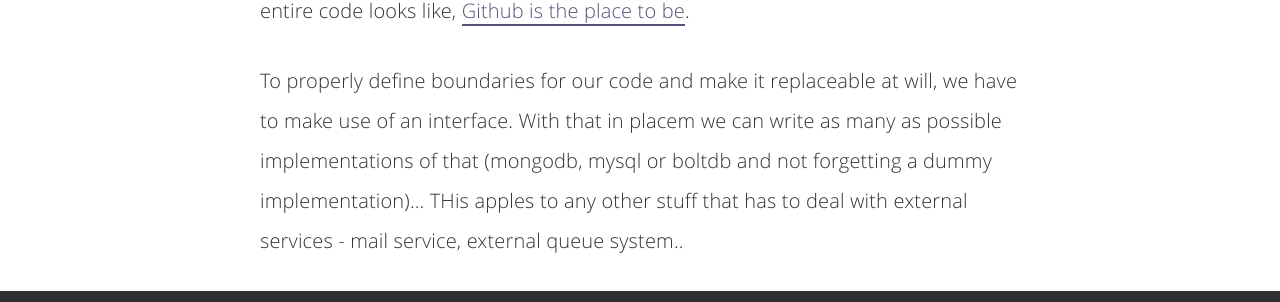
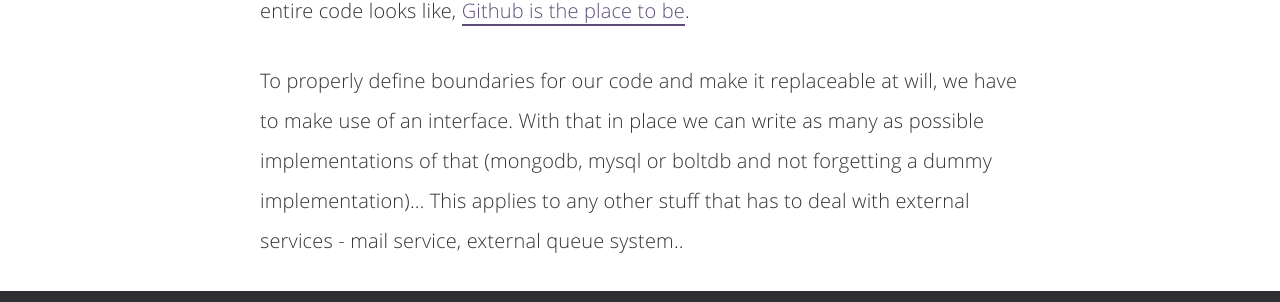
Before and after one commit to adelowo/portfolio, a Jekyll site: the page built from _posts/2017-07-06-mocking-go.md, in a window 1280 px wide and 900 px high, scrolled down 683 px. Shown: the part 193-495 px from the top of the window. Built offline with Jekyll 4.4.1, drawn with Linux system fonts in a browser that asks for light colours; comment, search, counter and statistics services are not loaded; some of the changed text lies outside the part shown.

Commit message:
Fixed multiple typos

```diff
--- a/_posts/2017-07-06-mocking-go.md
+++ b/_posts/2017-07-06-mocking-go.md
@@ -19,7 +19,7 @@ To fix this issues, we have to separate our API from the nice abstraction `datab
 So assuming, we are building a blog. We can create, delete and view posts. Obviously, we have to make use of some database to store this data. I would only go through the main concepts here, if anyone is interested in seeing what the entire code looks like, [Github is the place to be](https://github.com/adelowo/mockdemo).
 
 
-To properly define boundaries for our code and make it replaceable at will, we have to make use of an interface. With that in placem we can write as many as possible implementations of that (mongodb, mysql or boltdb and not forgetting a dummy implementation)... THis apples to any other stuff that has to deal with external services - mail service, external queue system..
+To properly define boundaries for our code and make it replaceable at will, we have to make use of an interface. With that in place we can write as many as possible implementations of that (mongodb, mysql or boltdb and not forgetting a dummy implementation)... This applies to any other stuff that has to deal with external services - mail service, external queue system..
 
 
 {% highlight go %}
```
Also changed, not shown: other parts of _posts/2017-07-06-mocking-go.md (+1 -1 lines).
